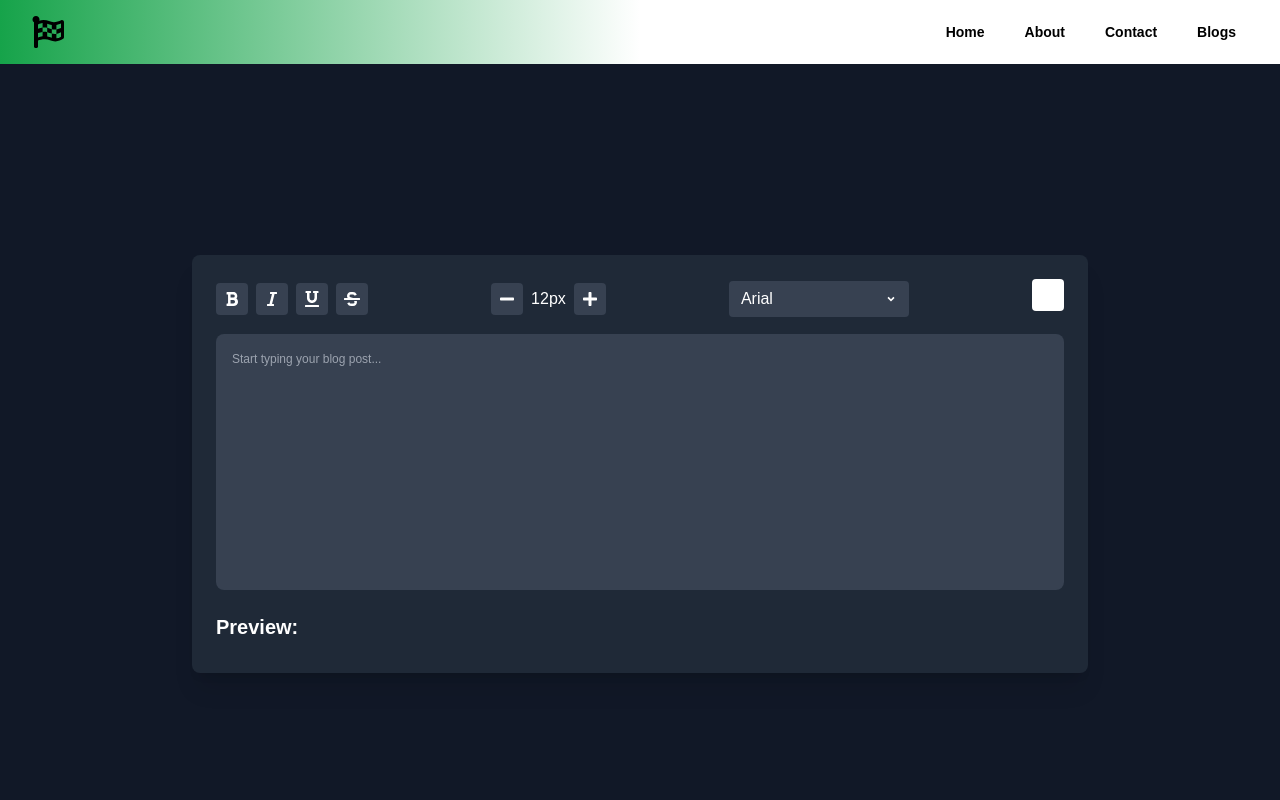
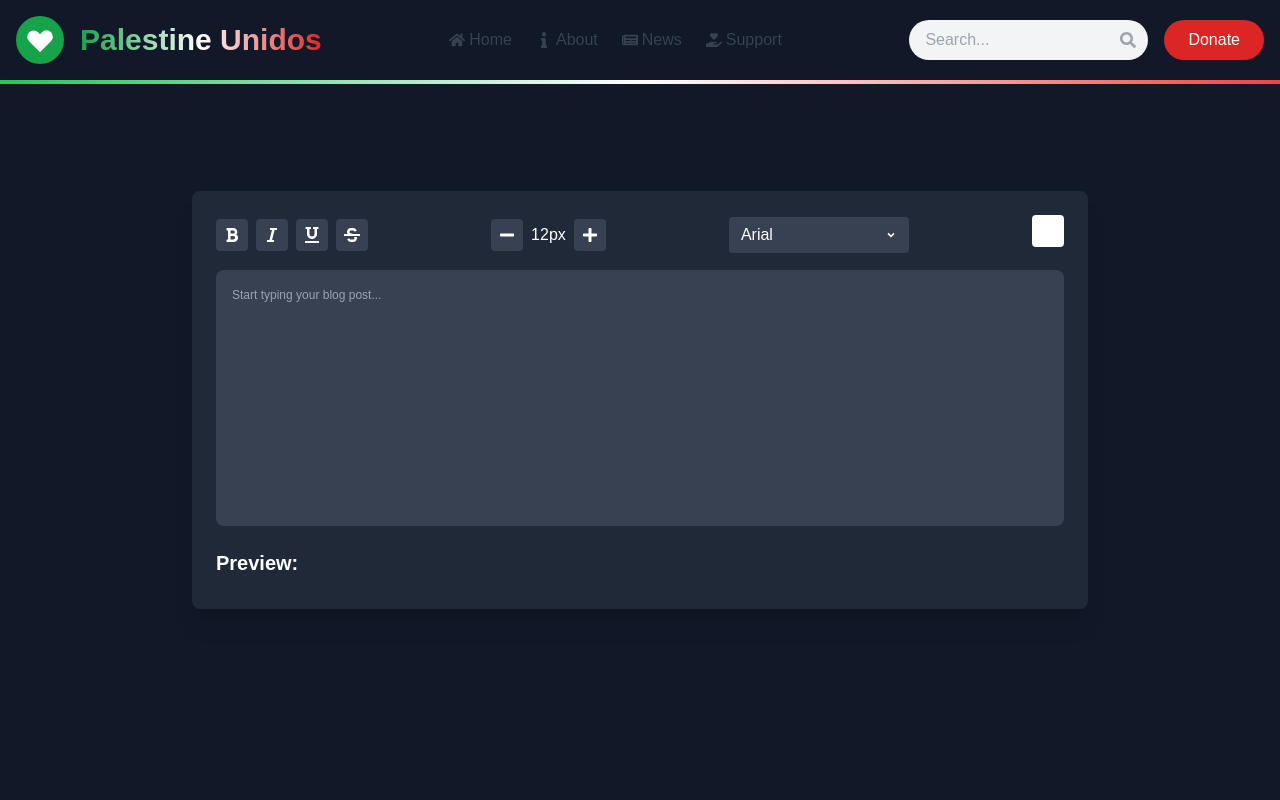
Before and after one commit to Saking-tech/Palestine, a Next.js app: page / in a window 1280 px wide. Shown: the top 800 px of the page. Built offline with nearby package versions, Linux system fonts and the light colour scheme.

Commit message:
Update navbar.tsx

```diff
--- a/src/app/Components/navbar.tsx
+++ b/src/app/Components/navbar.tsx
@@ -1,91 +1,79 @@
 "use client"
-import React, { useState, useEffect } from 'react';
-import { FaBars, FaTimes, FaFlagCheckered } from 'react-icons/fa';
+import React, { useState, useEffect } from "react";
+import { FaHome, FaInfo, FaNewspaper, FaHandHoldingHeart, FaSearch } from "react-icons/fa";
 
 const Navbar = () => {
-  const [isMenuOpen, setIsMenuOpen] = useState(false);
-  const [isMobile, setIsMobile] = useState(false);
+  const [isScrolled, setIsScrolled] = useState(false);
 
   useEffect(() => {
-    const handleResize = () => {
-      setIsMobile(window.innerWidth < 768);
+    const handleScroll = () => {
+      setIsScrolled(window.scrollY > 0);
     };
-    handleResize();
-    window.addEventListener('resize', handleResize);
-    return () => window.removeEventListener('resize', handleResize);
+    window.addEventListener("scroll", handleScroll);
+    return () => {
+      window.removeEventListener("scroll", handleScroll);
+    };
   }, []);
 
-  const toggleMenu = () => {
-    setIsMenuOpen(!isMenuOpen);
-  };
-
-  const navItems = [
-    { name: 'Home', href: '#home' },
-    { name: 'About', href: '#about' },
-    { name: 'Contact', href: '#contact' },
-    { name: 'Blogs', href: '#blogs' },
-  ];
-
   return (
-    <main>
-      <nav className="bg-gradient-to-r from-green-600 via-white to-grey-600 shadow-lg">
-        <div className="max-w-7xl mx-auto px-4 sm:px-6 lg:px-8">
-          <div className="flex items-center justify-between h-16">
-            <div className="flex items-center">
-              <div className="flex-shrink-0">
-                <FaFlagCheckered className="h-8 w-8 text-black" aria-label="Palestine Flag" />
-              </div>
-            </div>
-            <div className="hidden md:block">
-              <div className="ml-10 flex items-baseline space-x-4">
-                {navItems.map((item) => (
-                  <a
-                    key={item.name}
-                    href={item.href}
-                    className="text-black hover:bg-black hover:text-white px-3 py-2 rounded-md text-sm font-medium transition duration-300 ease-in-out font-bold"
-                  >
-                    {item.name}
-                  </a>
-                ))}
-              </div>
-            </div>
-            <div className="-mr-2 flex md:hidden">
-              <button
-                onClick={toggleMenu}
-                type="button"
-                className="inline-flex items-center justify-center p-2 rounded-md text-black hover:text-white hover:bg-black focus:outline-none focus:ring-2 focus:ring-offset-2 focus:ring-offset-gray-800 focus:ring-white"
-                aria-controls="mobile-menu"
-                aria-expanded="false"
-              >
-                <span className="sr-only">Open main menu</span>
-                {isMenuOpen ? (
-                  <FaTimes className="block h-6 w-6" aria-hidden="true" />
-                ) : (
-                  <FaBars className="block h-6 w-6" aria-hidden="true" />
-                )}
-              </button>
-            </div>
+    <header
+      className={`fixed top-0 left-0 right-0 z-50 transition-all duration-300 ${
+        isScrolled ? "bg-white shadow-md" : "bg-transparent"
+      }`}
+    >
+      <div className="container mx-auto px-4 py-4 flex items-center justify-between">
+        <div className="flex items-center space-x-4">
+          <div className="w-12 h-12 bg-green-600 rounded-full flex items-center justify-center">
+            <svg
+              className="w-8 h-8 text-white"
+              fill="currentColor"
+              viewBox="0 0 20 20"
+              xmlns="http://www.w3.org/2000/svg"
+            >
+              <path
+                fillRule="evenodd"
+                d="M3.172 5.172a4 4 0 015.656 0L10 6.343l1.172-1.171a4 4 0 115.656 5.656L10 17.657l-6.828-6.829a4 4 0 010-5.656z"
+                clipRule="evenodd"
+              />
+            </svg>
           </div>
+          <h1 className="text-3xl font-bold bg-gradient-to-r from-green-600 via-white to-red-600 text-transparent bg-clip-text">
+            Palestine Unidos
+          </h1>
         </div>
-
-        {isMobile && (
-          <div className={`md:hidden ${isMenuOpen ? 'block' : 'hidden'}`} id="mobile-menu">
-            <div className="px-2 pt-2 pb-3 space-y-1 sm:px-3">
-              {navItems.map((item) => (
-                <a
-                  key={item.name}
-                  href={item.href}
-                  className="text-black hover:bg-black hover:text-white block px-3 py-2 rounded-md text-base font-medium transition duration-300 ease-in-out font-bold"
-                >
-                  {item.name}
-                </a>
-              ))}
-            </div>
+        <nav className="hidden md:flex space-x-6">
+          <NavItem icon={<FaHome />} text="Home" />
+          <NavItem icon={<FaInfo />} text="About" />
+          <NavItem icon={<FaNewspaper />} text="News" />
+          <NavItem icon={<FaHandHoldingHeart />} text="Support" />
+        </nav>
+        <div className="flex items-center space-x-4">
+          <div className="relative">
+            <input
+              type="text"
+              placeholder="Search..."
+              className="bg-gray-100 rounded-full py-2 px-4 focus:outline-none focus:ring-2 focus:ring-green-500"
+            />
+            <FaSearch className="absolute right-3 top-1/2 transform -translate-y-1/2 text-gray-400" />
           </div>
-        )}
-      </nav>
-    </main>
+          <button className="bg-red-600 text-white rounded-full py-2 px-6 hover:bg-red-700 transition duration-300 ease-in-out transform hover:scale-105">
+            Donate
+          </button>
+        </div>
+      </div>
+      <div className="h-1 bg-gradient-to-r from-green-500 via-white to-red-500"></div>
+    </header>
   );
 };
 
+const NavItem = ({ icon, text }) => (
+  <a
+    href="#"
+    className="flex items-center space-x-1 text-gray-700 hover:text-green-600 transition duration-300 ease-in-out transform hover:scale-110"
+  >
+    {icon}
+    <span>{text}</span>
+  </a>
+);
+
 export default Navbar;
```
